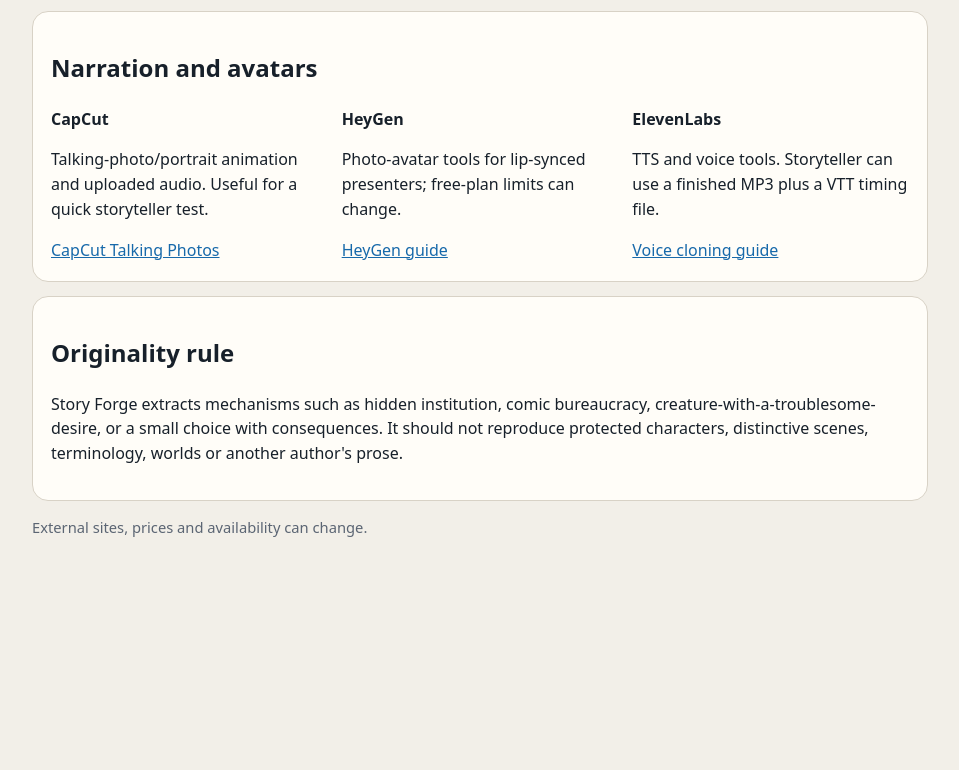
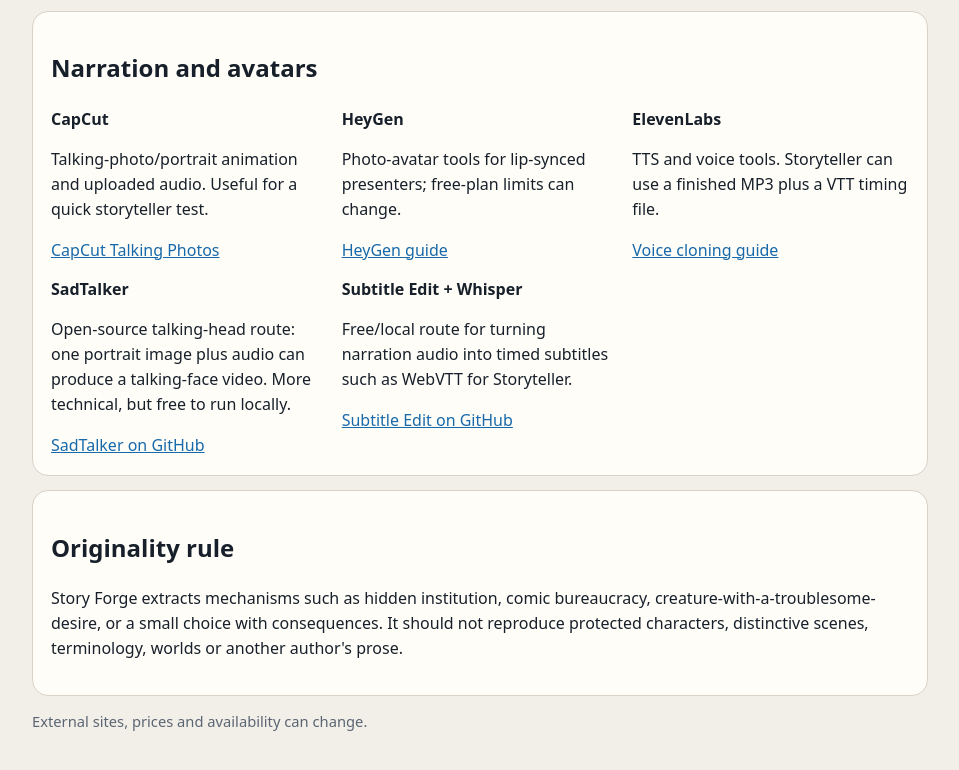
Before and after one commit to KarstenEvans/aletheia-app, a plain HTML site: page aletheia-storyteller-rsc.htm in a window 1280 px wide. Shown: the part 1315-2085 px from the top of the page, without its empty margins (160-1119 px from the left). Before the commit the page ends 1890 px from the top, so only its background shows below. Drawn offline with Linux system fonts and the light colour scheme.

Commit message:
Add free avatar and VTT resources

```diff
--- a/aletheia-storyteller-rsc.htm
+++ b/aletheia-storyteller-rsc.htm
@@ -14,6 +14,8 @@
 <div><b>Aesop</b><p>Compact engines: desire, choice, consequence and meaning.</p><a href="https://www.gutenberg.org/ebooks/53103">Project Gutenberg</a></div>
 </div></section>
 <section class="card"><h2>Dragon shelf</h2><p>The series you were remembering is <b>Anne McCaffrey's Dragonriders of Pern</b>, beginning with <i>Dragonflight</i>. Use it as a historical inspiration point only; Aletheia's Dragonfolds and Spider Dragons should have their own biology, societies and travel rules.</p><p><a href="https://www.penguinrandomhouse.com/books/110278/dragonflight-by-anne-mccaffrey/">Dragonflight</a></p><p><b>Spider Dragon science spark:</b> real spiders can disperse by ballooning on silk. Research also shows natural-strength vertical electric fields can trigger ballooning behaviour and contribute to take-off, alongside aerodynamic effects. That is a strong real-science seed for an original small dragon that deploys charged filaments or membranes.</p><p><a href="https://pmc.ncbi.nlm.nih.gov/articles/PMC6065530/">Electric Fields Elicit Ballooning in Spiders</a></p></section>
-<section class="card"><h2>Narration and avatars</h2><div class="grid"><div><b>CapCut</b><p>Talking-photo/portrait animation and uploaded audio. Useful for a quick storyteller test.</p><a href="https://www.capcut.com/tools/talking-photos">CapCut Talking Photos</a></div><div><b>HeyGen</b><p>Photo-avatar tools for lip-synced presenters; free-plan limits can change.</p><a href="https://www.heygen.com/en-gb/academy/avatars/how-to-create-an-avatar-using-image">HeyGen guide</a></div><div><b>ElevenLabs</b><p>TTS and voice tools. Storyteller can use a finished MP3 plus a VTT timing file.</p><a href="https://elevenlabs.io/docs/eleven-creative/voices/voice-cloning">Voice cloning guide</a></div></div></section>
+<section class="card"><h2>Narration and avatars</h2><div class="grid"><div><b>CapCut</b><p>Talking-photo/portrait animation and uploaded audio. Useful for a quick storyteller test.</p><a href="https://www.capcut.com/tools/talking-photos">CapCut Talking Photos</a></div><div><b>HeyGen</b><p>Photo-avatar tools for lip-synced presenters; free-plan limits can change.</p><a href="https://www.heygen.com/en-gb/academy/avatars/how-to-create-an-avatar-using-image">HeyGen guide</a></div><div><b>ElevenLabs</b><p>TTS and voice tools. Storyteller can use a finished MP3 plus a VTT timing file.</p><a href="https://elevenlabs.io/docs/eleven-creative/voices/voice-cloning">Voice cloning guide</a></div>
+<div><b>SadTalker</b><p>Open-source talking-head route: one portrait image plus audio can produce a talking-face video. More technical, but free to run locally.</p><a href="https://github.com/OpenTalker/SadTalker">SadTalker on GitHub</a></div>
+<div><b>Subtitle Edit + Whisper</b><p>Free/local route for turning narration audio into timed subtitles such as WebVTT for Storyteller.</p><a href="https://github.com/SubtitleEdit/subtitleedit">Subtitle Edit on GitHub</a></div></div></section>
 <section class="card"><h2>Originality rule</h2><p>Story Forge extracts mechanisms such as hidden institution, comic bureaucracy, creature-with-a-troublesome-desire, or a small choice with consequences. It should not reproduce protected characters, distinctive scenes, terminology, worlds or another author's prose.</p></section>
 <p class="small">External sites, prices and availability can change.</p></main></body></html>
```
